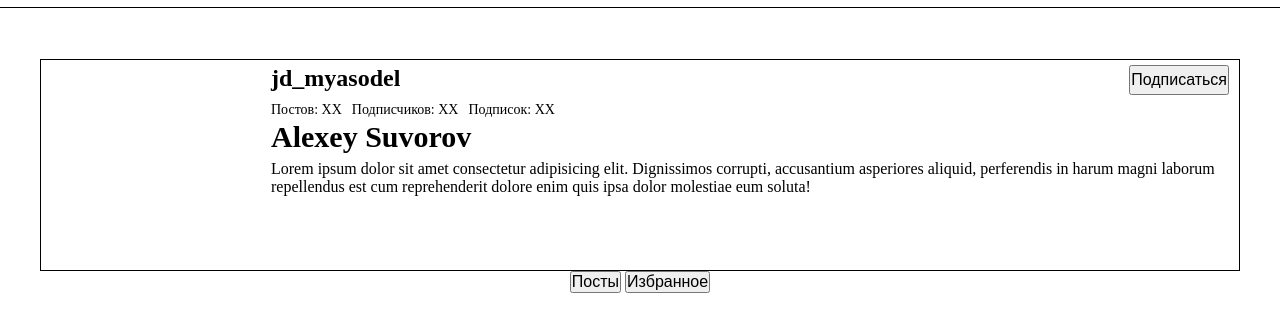
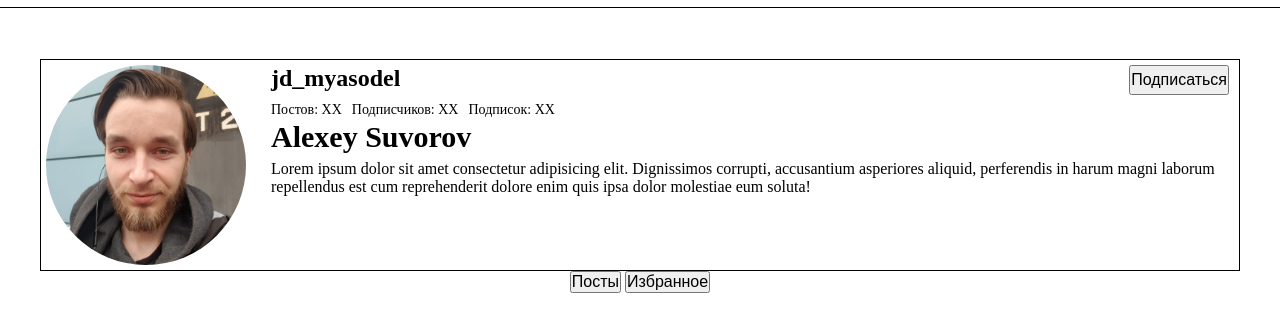
Before and after one commit to Kaifatch/kt_inst_grid, a plain HTML site: page profile.html in a window 1280 px wide. Shown: the part 51-382 px from the top of the page. Drawn offline with Linux system fonts and the light colour scheme; a web font is replaced by a local one.

Commit message:
fix: profile avatar

```diff
--- a/assets/css/profile.css
+++ b/assets/css/profile.css
@@ -108,7 +108,7 @@ li:not(:first-child) {
     grid-area: profileAvatar;
     height: 200px;
     width: 200px;
-    background-image: url(assets/images/profile.jpg);
+    background-image: url(../images/profile.jpg);
     background-size: cover;
     border-radius: 50%;
     margin: 5px;
```
